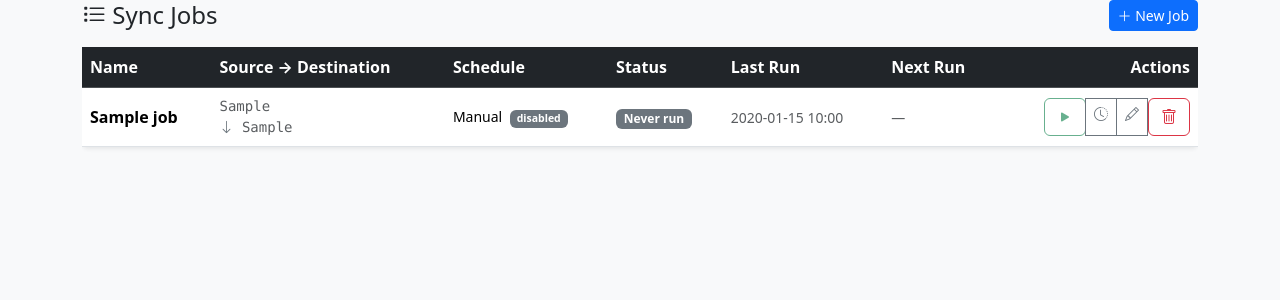
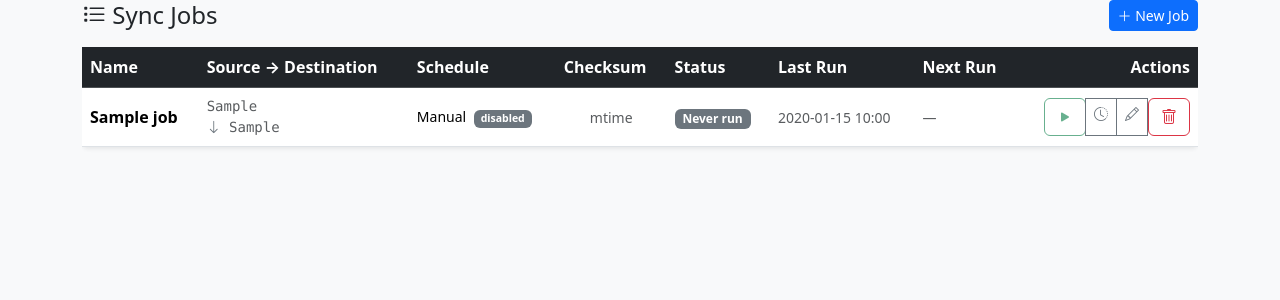
Before and after one commit to nayanbera/nfs-sync, a Flask app: template app/templates/jobs/list.html in a window 1280 px wide. Shown: the top 300 px of the page. Run offline with Flask 3, Linux system fonts and the light colour scheme; the template is opened without the code that fills it: most values are stand-ins (such as "Sample title", 1, 10 or a date in 2020).

Commit message:
feat: show checksum status in jobs list table

```diff
--- a/app/templates/jobs/list.html
+++ b/app/templates/jobs/list.html
@@ -16,6 +16,7 @@
       <th>Name</th>
       <th>Source → Destination</th>
       <th>Schedule</th>
+      <th>Checksum</th>
       <th>Status</th>
       <th>Last Run</th>
       <th>Next Run</th>
@@ -41,6 +42,15 @@
       {% endif %}
       {% if not job.enabled %}
         <span class="badge bg-secondary ms-1">disabled</span>
+      {% endif %}
+    </td>
+    <td class="text-center">
+      {% if job.use_checksum %}
+        <span class="badge bg-info text-dark" title="--checksum: byte-for-byte comparison">
+          <i class="bi bi-shield-check"></i> On
+        </span>
+      {% else %}
+        <span class="text-muted small">mtime</span>
       {% endif %}
     </td>
     <td>
```
